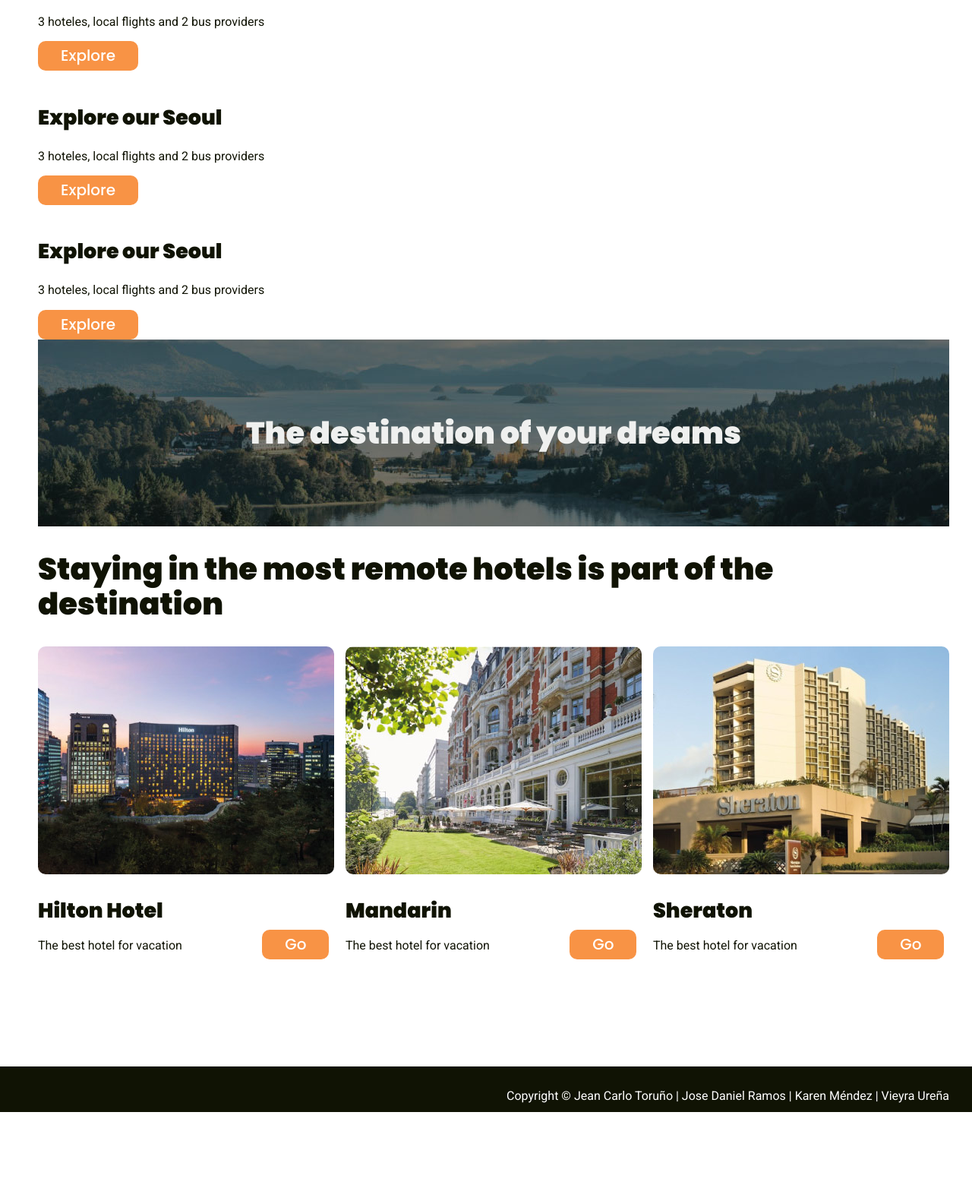
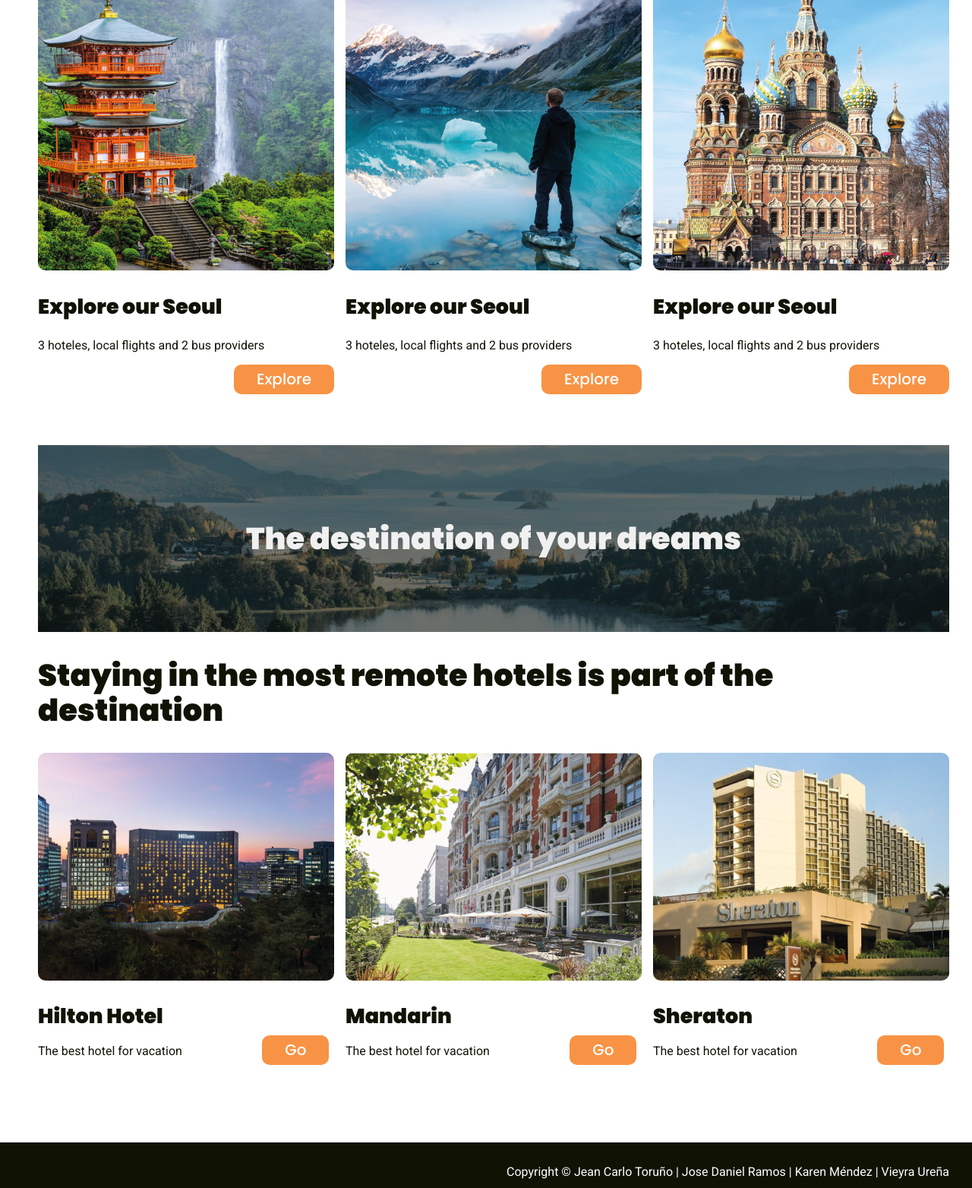
Before and after one commit to jeanToru/Proyecto1-Hotel, a website: page index.html in a window 1280 px wide. Shown: the part 1096-2660 px from the top of the page at 76% size. Before the commit the page ends 2560 px from the top, so only its background shows below. Drawn offline with Linux system fonts and the light colour scheme; a web font is replaced by a local one.

Commit message:
Se agregan cambios en la funcionalidad del slider, también se agregan las cards large

```diff
--- a/index.html
+++ b/index.html
@@ -48,9 +48,9 @@
         </div>
         <!--dots-->
         <div class="slide-dot clearfix">
-          <button class="dot dot-active"></button>
-          <button class="dot"></button>
-          <button class="dot"></button>
+          <button onclick="changeImageByDot(0,this)" class="dot dot-active"></button>
+          <button onclick="changeImageByDot(1,this)" class="dot"></button>
+          <button onclick="changeImageByDot(2,this)" class="dot"></button>
         </div>
       </div>
 
@@ -61,25 +61,31 @@
         <h2>The most visited destinations are here</h2>
         <div class="container-cards">
           <!--first card-->
-          <div class="">
-            <img src="" alt="">
+          <div class="card-large">
+            <img src="img/card-japan.jpg" alt="Japan">
+            <div>
               <h3>Explore our Seoul</h3>
               <p>3 hoteles, local flights and 2 bus providers</p>
               <button class="orange-btn"><a href="destinationJapan.html">explore</a></button>
             </div>
+          </div>
           <!--segunda card-->
-          <div class="">
-            <img src="" alt="">
+          <div class="card-large">
+            <img src="img/card-newZealand.jpg" alt="New Zeland">
+            <div>
               <h3>Explore our Seoul</h3>
               <p>3 hoteles, local flights and 2 bus providers</p>
               <button class="orange-btn"><a href="destinationNewZealand.html">explore</a></button>
             </div>
+          </div>
           <!--Tercera card-->
-          <div class="">
-            <img src="" alt="">
+          <div class="card-large">
+            <img src="img/card-russia.jpg" alt="Russia">
+            <div>
               <h3>Explore our Seoul</h3>
               <p>3 hoteles, local flights and 2 bus providers</p>
               <button class="orange-btn"><a href="destinationRussia.html">explore</a></button>
+            </div>
           </div>
         </div>
         <!--3RA seccion BANNER-->
--- a/js/slider.js
+++ b/js/slider.js
@@ -1,4 +1,4 @@
-// Guardamos las imagenes y su información en constantes,
+// Guardamos las imagenes en constante,
 // tambien agregamos una constate para manejar los dot
 
 const images = document.querySelectorAll('.image-slide');
@@ -14,31 +14,6 @@
 // Removemos la clase para ocultar a lo que
 // se va a mostrar en pantalla de primera mano
 images[0].classList.remove('js-content-hidden');
-
-// con document llamamos los arrow que contienen la imagen de derecha e izquierda,
-// la intención de hacerlo
-// asi es poder identificar cuando ocurre el evento de click
-// y aplicar la función que itera con el index
-
-document.getElementById('arrow2').addEventListener('click', function (event) {
-  changeImage2(true);
-});
-document.getElementById('arrow1').addEventListener('click', function (event) {
-  changeImage2(false);
-});
-
-// la función changeImageByDot permite que los dots
-//  se salten el index y se activen de acuedo a cual se le da click,
-// tambien oculta al que se activa cuando se da click, esta función esta
-// activa directamente en el index.
-
-function changeImageByDot (index, obj) {
-  for (let i = 0; i < dots.length; i++) {
-    dots[i].classList.remove('dot-active');
-  }
-  obj.classList.add('dot-active');
-  changeImage2 (null, index);
-}
 
 // La función chaImage2 activa los botones de siguiente,
 //  lo que hace exactamente esta función es utilizar el index
@@ -71,6 +46,34 @@
   dots[position].classList.add('dot-active');
 }
 
+// con document llamamos los arrow que contienen la imagen de derecha e izquierda,
+// la intención de hacerlo
+// asi es poder identificar cuando ocurre el evento de click
+// y aplicar la función que itera con el index
+
+document.getElementById('arrow2').addEventListener('click', function () {
+  changeImage2(true);
+});
+document.getElementById('arrow1').addEventListener('click', function () {
+  changeImage2(false);
+});
+
+// la función changeImageByDot permite que los dots
+//  se salten el index y se activen de acuedo a cual se le da click,
+// tambien oculta al que se activa cuando se da click, esta función esta
+// activa directamente en el index.
+
+function changeImageByDot (index, obj) {
+  dots.forEach((point) => {
+    point.classList.remove('dot-active');
+  });
+  // for (let i = 0; i < dots.length; i++) {
+  //   dots[i].classList.remove('dot-active');
+  // }
+  obj.classList.add('dot-active');
+  changeImage2 (null, index);
+}
+
 function changeImage() {
   for (let i = 0; i < images.length; i++) {
     images[i].classList.add('js-content-hidden');
--- a/sass/components/_card-small.scss
+++ b/sass/components/_card-small.scss
@@ -1,7 +1,8 @@
 .hotels {
   display: inline-block;
+  height: 430px;
+  margin-bottom: 70px;
   width: 390px;
-  height: 430px;
 }
 
 .hotels + .hotels {
@@ -21,3 +22,21 @@
    margin-left: 26%;
  }
 }
+
+/*card large*/
+.card-large {
+  display: inline-block;
+  height: 600px;
+  margin-bottom: 70px;
+  position: relative;
+  width: 390px;
+
+  button {
+    position: absolute;
+    right: 0;
+    }
+}
+
+.card-large+ .card-large {
+  margin-left: 11px;
+}
--- a/sass/components/_slider.scss
+++ b/sass/components/_slider.scss
@@ -37,17 +37,18 @@
     background-color: $salmon;
     border-radius: 15px; }
     button:hover {
-      background-color: #8a8282; }
+      background-color: #8a8282;
+    }
 }
 
 .dot-active {
-  background-color: $ligth; }
+  background-color: $ligth;
+}
 
 /*arrows*/
-
 .arrows {
   img {
-    width: 5.3%;
+    width: 5%;
   }
 }
 #arrow1 {
--- a/sass/partials/_globals.scss
+++ b/sass/partials/_globals.scss
@@ -48,5 +48,5 @@
 }
 
 .footer-top {
-  top: 2500px;
+  top: 2600px;
 }
```
Also changed, not shown: public/css/style.css. Lines whose indentation alone changed are shown as unchanged.
